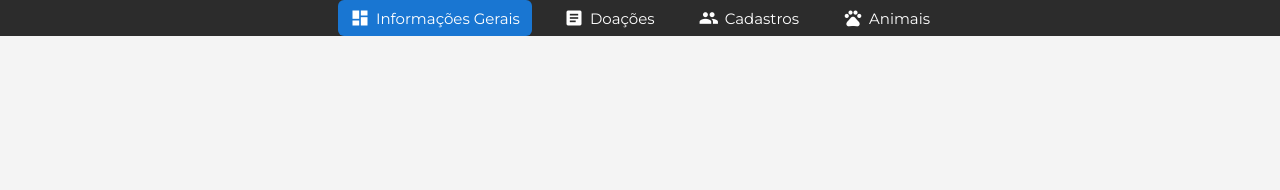
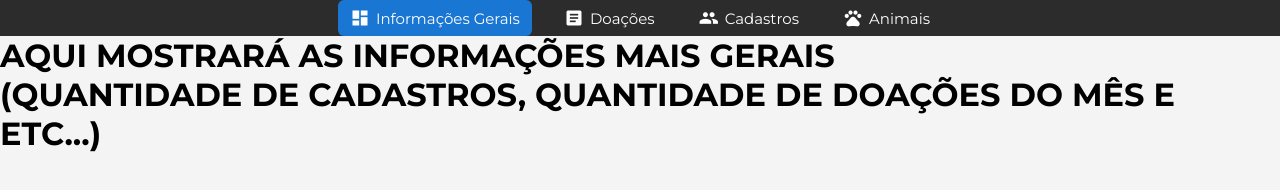
Before and after one commit to SabrinaDudaa/BancoDeDados, a plain HTML site: page public/InfoGeral.html in a window 1280 px wide. Drawn offline with Linux system fonts and the light colour scheme.

Commit message:
Correções

```diff
--- a/public/InfoGeral.html
+++ b/public/InfoGeral.html
@@ -27,5 +27,7 @@
       Animais
     </a>
   </nav>
+
+  <h1> AQUI MOSTRARÁ AS INFORMAÇÕES MAIS GERAIS <br> (QUANTIDADE DE CADASTROS, QUANTIDADE DE DOAÇÕES DO MÊS E ETC...)</h1>
 </body>
 </html>
--- a/style/Cadastro.css
+++ b/style/Cadastro.css
@@ -15,6 +15,7 @@ body{
   min-height: 100vh;
   background-color: #f4f4f4;
 }
+
 .InfoVoluntary h1{
     display: flex;
     align-items: center;
```
Also changed, not shown: public/CadPet.html (+0 -1 lines).
